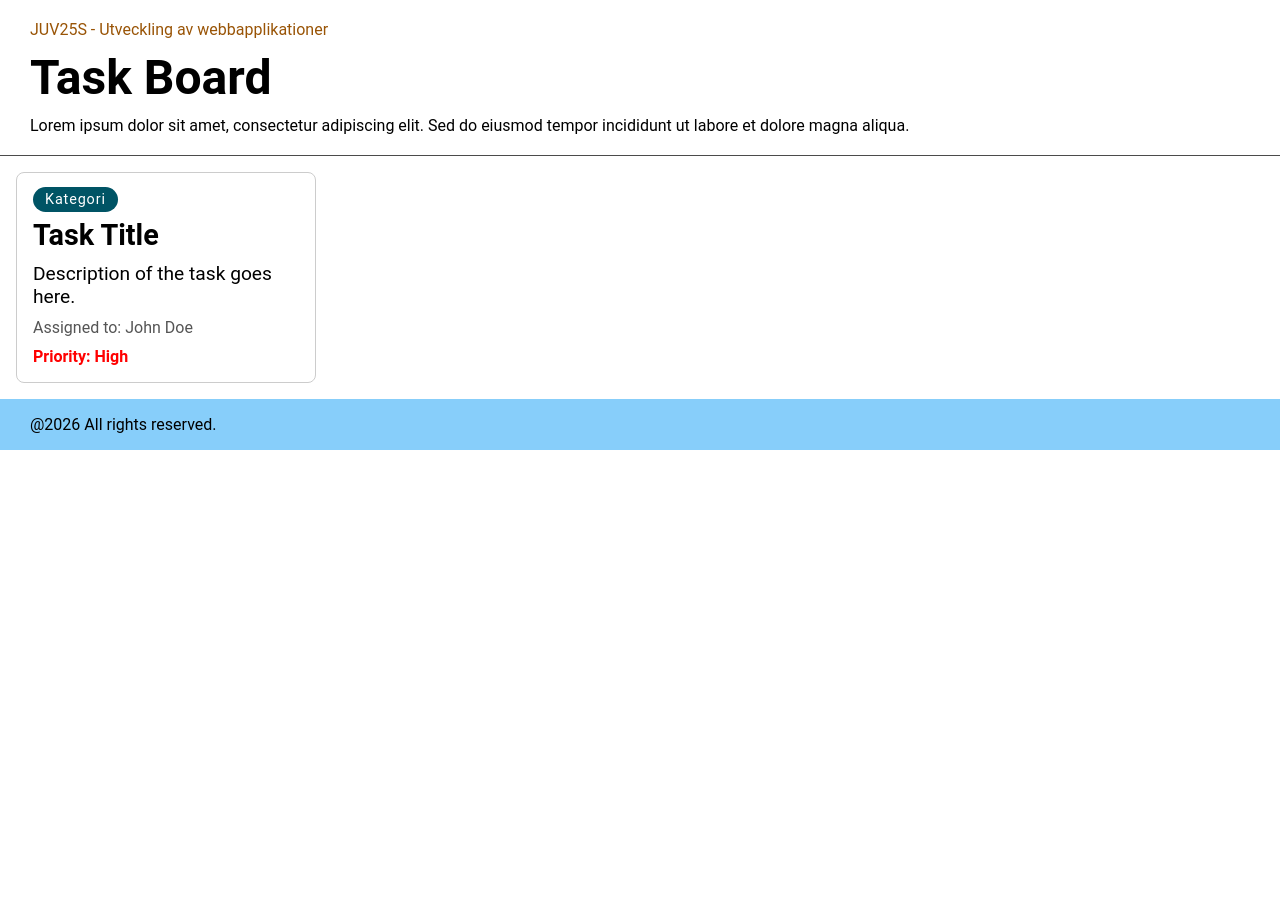
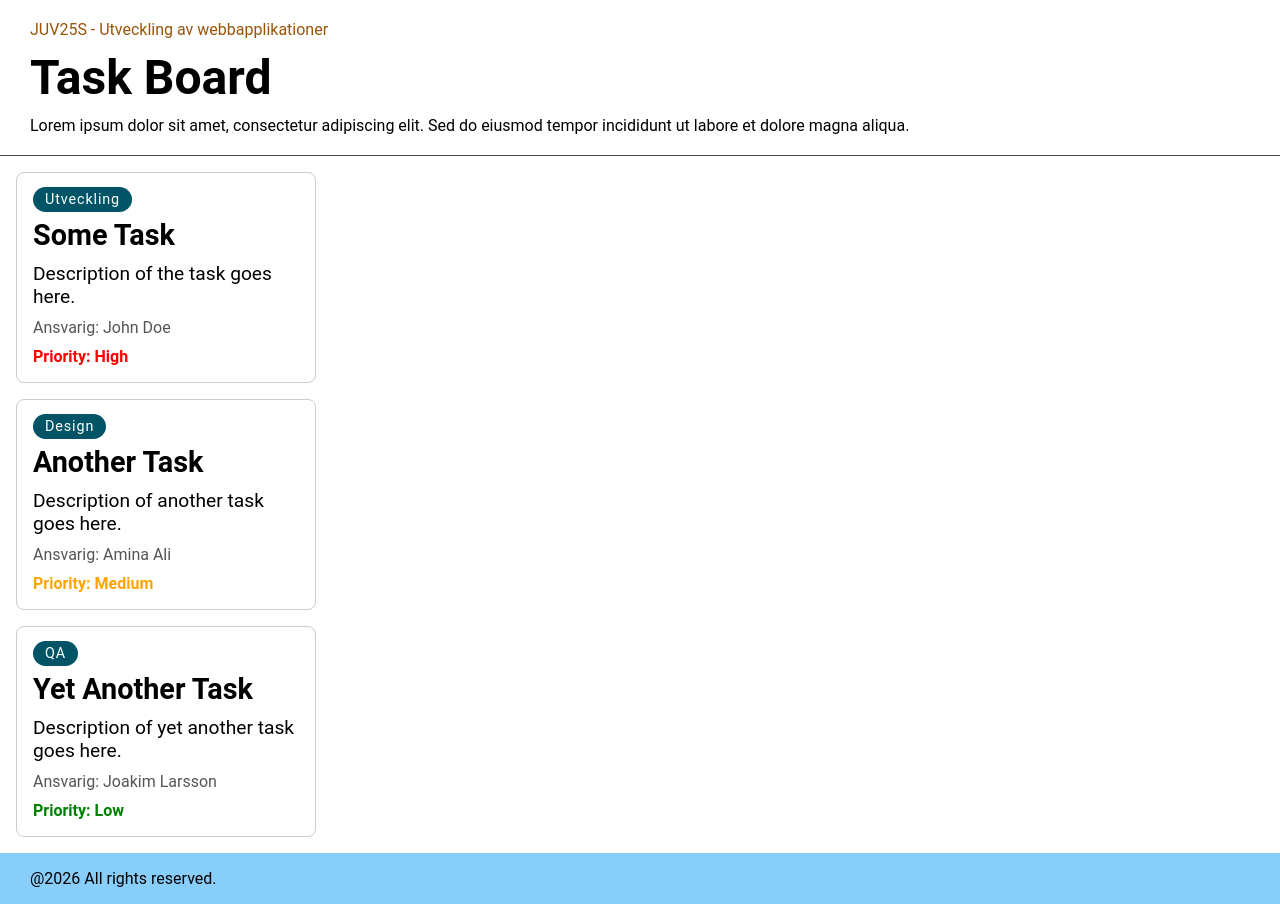
Before and after one commit to AnwarAsry/task-board, a React (Vite) app: page / in a window 1280 px wide. Before the commit the page ends 800 px from the top, so only its background shows below. Built offline with nearby package versions, Linux system fonts and the light colour scheme.

Commit message:
taskcard props

```diff
--- a/src/App.tsx
+++ b/src/App.tsx
@@ -8,7 +8,9 @@ function App() {
 		<Header />
 		<main>
 			<section>
-				<TaskCard />
+				<TaskCard id={1} title="Some Task" description="Description of the task goes here." category="Utveckling" assignee="John Doe" priority="High" />
+				<TaskCard id={2} title="Another Task" description="Description of another task goes here." category="Design" assignee="Amina Ali" priority="Medium" />
+				<TaskCard id={3} title="Yet Another Task" description="Description of yet another task goes here." category="QA" assignee="Joakim Larsson" priority="Low" />
 			</section>
 		</main>
 		<Footer />
--- a/src/components/TaskCard.tsx
+++ b/src/components/TaskCard.tsx
@@ -1,13 +1,22 @@
 import styles from '../css/taskCard.module.css'
 
-export const TaskCard = () => {
+interface ITaskCardProps {
+    id: number;
+    title: string;
+    description: string;
+    category: string;
+    assignee: string;
+    priority: 'High' | 'Medium' | 'Low';
+}
+
+export const TaskCard = ({ id, title, description, category, assignee, priority }: ITaskCardProps) => {
     return (
-        <article className={styles.taskcard}>
-            <span className={styles.category}>Kategori</span>
-            <h3>Task Title</h3>
-            <p className={styles.description}>Description of the task goes here.</p>
-            <p className={styles.assignedTo}>Assigned to: John Doe</p>
-            <p className={styles.priority}>Priority: High</p>
+        <article id={id.toString()} className={styles.taskcard}>
+            <span className={styles.category}>{category}</span>
+            <h3>{title}</h3>
+            <p className={styles.description}>{description}</p>
+            <p className={styles.assignedTo}>Ansvarig: {assignee}</p>
+            <p className={styles[priority.toLowerCase()]}>Priority: {priority}</p>
         </article>
     )
 }
--- a/src/css/taskCard.module.css
+++ b/src/css/taskCard.module.css
@@ -30,7 +30,15 @@
     color: #555;
 }
 
-.priority {
+.high {
     font-weight: bold;
     color: #ff0000;
 }
+.medium {
+    font-weight: bold;
+    color: #ffa500;
+}
+.low {
+    font-weight: bold;
+    color: #008000;
+}
--- a/src/index.css
+++ b/src/index.css
@@ -6,3 +6,9 @@
 	box-sizing: border-box;
 	font-family: 'Roboto', sans-serif;
 }
+
+#root {
+	height: 100vh;
+	display: grid;
+	grid-template-rows: auto 1fr auto;
+}
```
